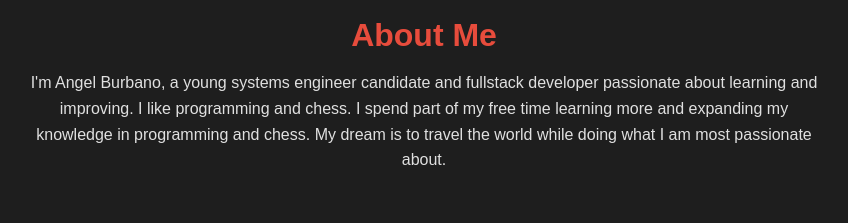
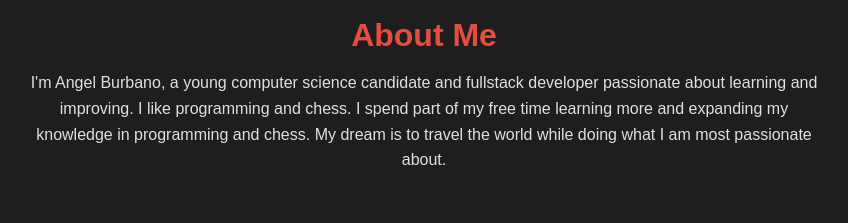
Before and after one commit to AGBR121/Portafolio, a React (Vite) app: page / in a window 1280 px wide. Shown: the part 555-778 px from the top of the page, without its empty margins (216-1064 px from the left). Built offline with nearby package versions, Linux system fonts and the light colour scheme.

Commit message:
Update homepage.jsx

```diff
--- a/src/components/homepage.jsx
+++ b/src/components/homepage.jsx
@@ -79,7 +79,7 @@ const HomePage = () => {
         <FadeInOut>
           <h2>About Me</h2>
           <p>
-            I'm Angel Burbano, a young systems engineer candidate and fullstack developer passionate about learning and improving. I like programming and chess.
+            I'm Angel Burbano, a young computer science candidate and fullstack developer passionate about learning and improving. I like programming and chess.
             I spend part of my free time learning more and expanding my knowledge in programming and chess.
             My dream is to travel the world while doing what I am most passionate about.
           </p>
```
